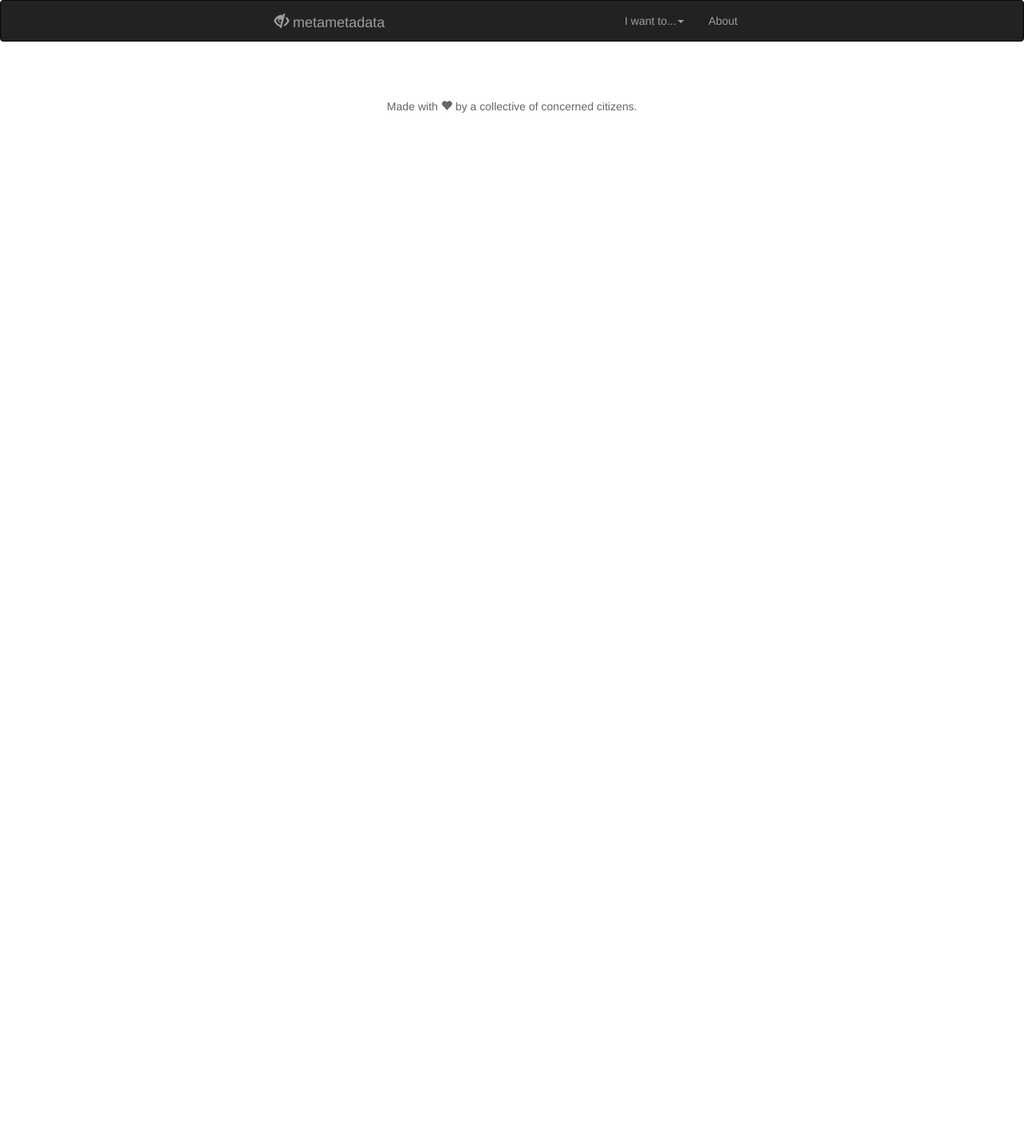
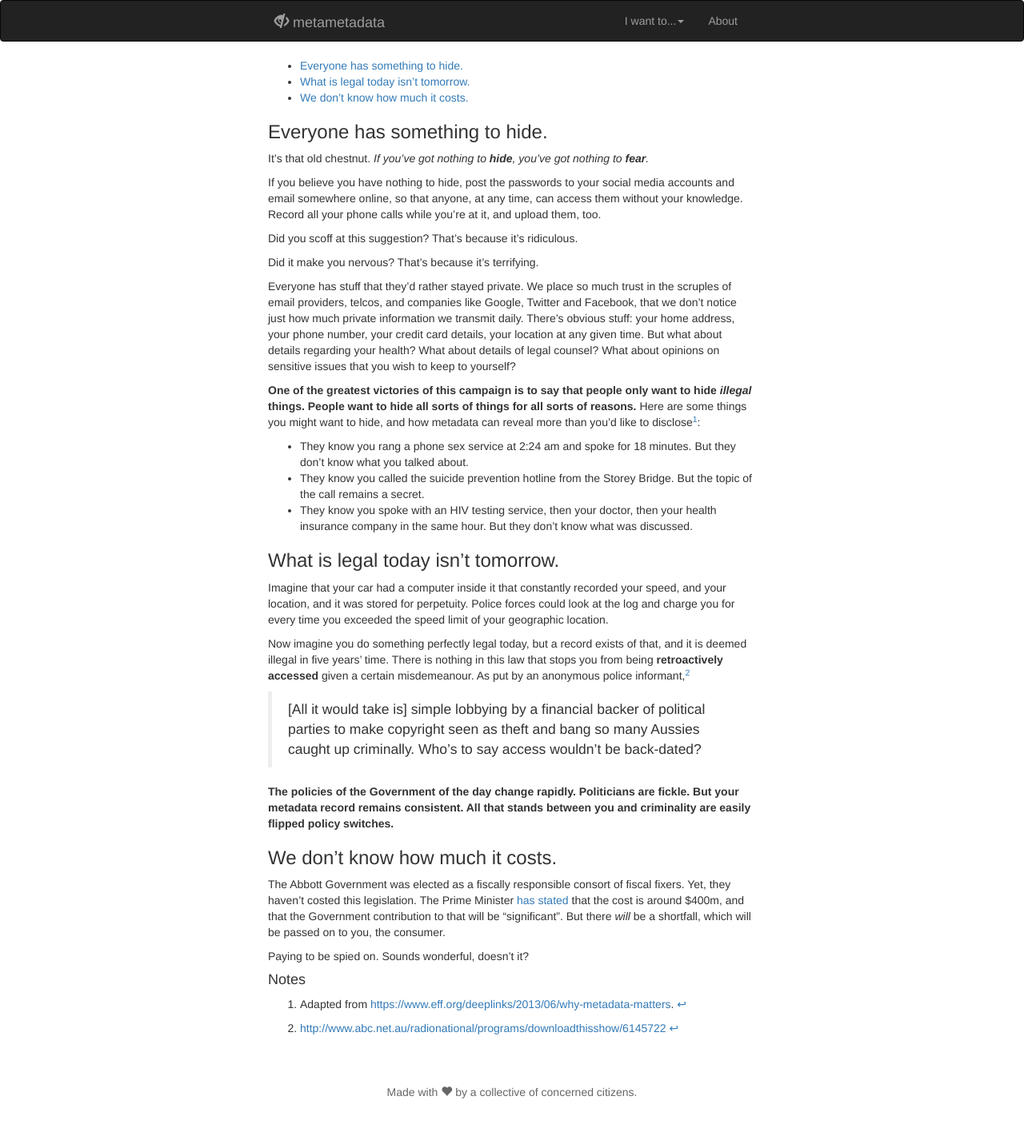
Before and after one commit to stragu/metametadata, a Jekyll site: the page built from care.md, in a window 1280 px wide. Shown: the whole page at 80% size. Built offline with Jekyll 4.4.1, drawn with Linux system fonts in a browser that asks for light colours; nearby versions of some CDN libraries; before the commit the page ends 900 px from its top, so only the background shows below that.

Commit message:
Filled out info.

```diff
--- a/care.md
+++ b/care.md
@@ -3,3 +3,58 @@ layout: default
 name: "metametadata: why you should care"
 permalink: /care/
 ---
+
+- [Everyone has something to hide.](#hide)
+- [What is legal today isn't tomorrow.](#legal)
+- [We don't know how much it costs.](#cost)
+
+### Everyone has something to hide. <a name="hide"></a>
+It's that old chestnut. _If you've got nothing to <strong>hide</strong>, you've got nothing to <strong>fear</strong>._
+
+If you believe you have nothing to hide, post the passwords to your social media accounts and email somewhere online, so that anyone,
+at any time, can access them without your knowledge. Record all your phone calls while you're at it, and upload them, too.
+
+Did you scoff at this suggestion? That's because it's ridiculous.
+
+Did it make you nervous? That's because it's terrifying.
+
+Everyone has stuff that they'd rather stayed private. We place so much trust in the scruples of email providers, telcos, and companies
+like Google, Twitter and Facebook, that we don't notice just how much private information we transmit daily.
+There's obvious stuff: your home address, your phone number, your credit card details, your location at any given time.
+But what about details regarding your health? What about details of legal counsel? What about opinions on sensitive issues that
+you wish to keep to yourself?
+
+__One of the greatest victories of this campaign is to say that people only want to hide _illegal_ things. People want to hide
+all sorts of things for all sorts of reasons.__
+Here are some things you might want to hide, and how metadata can reveal more than you'd like to disclose[^eff]:
+
+- They know you rang a phone sex service at 2:24 am and spoke for 18 minutes. But they don't know what you talked about.
+- They know you called the suicide prevention hotline from the Storey Bridge. But the topic of the call remains a secret.
+- They know you spoke with an HIV testing service, then your doctor, then your health insurance company in the same hour. But they don't know what was discussed.
+
+### What is legal today isn't tomorrow. <a name="legal"></a>
+Imagine that your car had a computer inside it that constantly recorded your speed, and your location, and it was
+stored for perpetuity. Police forces could look at the log and charge you for every time you exceeded the speed
+limit of your geographic location.
+
+Now imagine you do something perfectly legal today, but a record exists of that, and it is deemed illegal in five
+years' time. There is nothing in this law that stops you from being __retroactively accessed__ given a certain
+misdemeanour. As put by an anonymous police informant,[^police]
+
+>[All it would take is] simple lobbying by a financial backer of political parties to make copyright seen as
+theft and bang so many Aussies caught up criminally. Who's to say access wouldn't be back-dated?
+
+__The policies of the Government of the day change rapidly. Politicians are fickle. But your metadata record remains consistent.
+All that stands between you and criminality are easily flipped policy switches.__
+
+### We don't know how much it costs. <a name="cost"></a>
+The Abbott Government was elected as a fiscally responsible consort of fiscal fixers. Yet, they haven't costed this legislation.
+The Prime Minister [has stated](http://www.abc.net.au/news/2015-02-18/data-retention-plan-could-cost-almost-400-million-a-year/6139078)
+that the cost is around $400m, and that the Government contribution to that will be "significant". But there _will_ be a shortfall,
+which will be passed on to you, the consumer.
+
+Paying to be spied on. Sounds wonderful, doesn't it?
+
+#### Notes
+[^eff]: Adapted from [https://www.eff.org/deeplinks/2013/06/why-metadata-matters](https://www.eff.org/deeplinks/2013/06/why-metadata-matters).
+[^police]: [http://www.abc.net.au/radionational/programs/downloadthisshow/6145722](http://www.abc.net.au/radionational/programs/downloadthisshow/6145722)
```
Also changed, not shown: law.md (+18 -6 lines).
